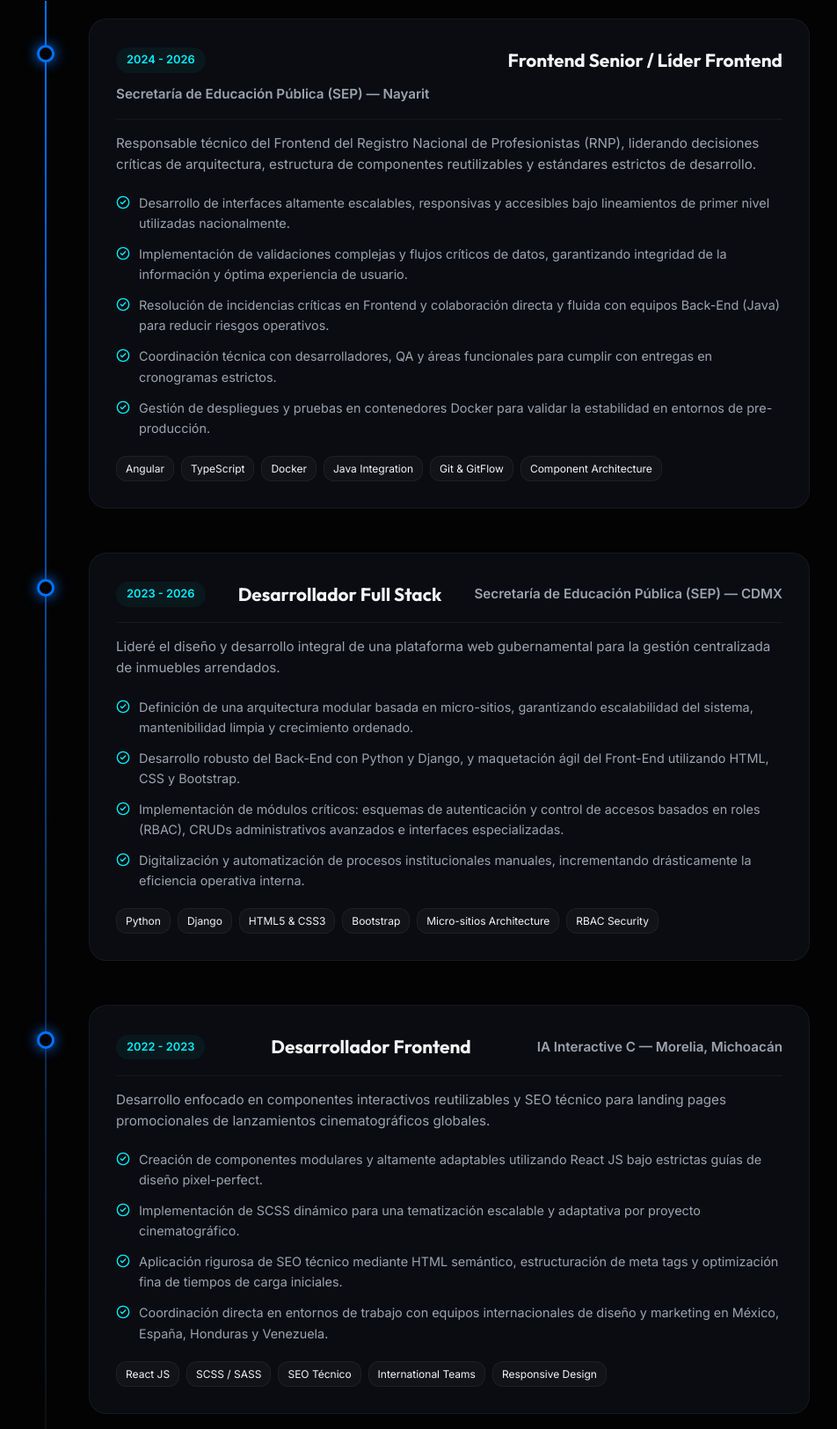
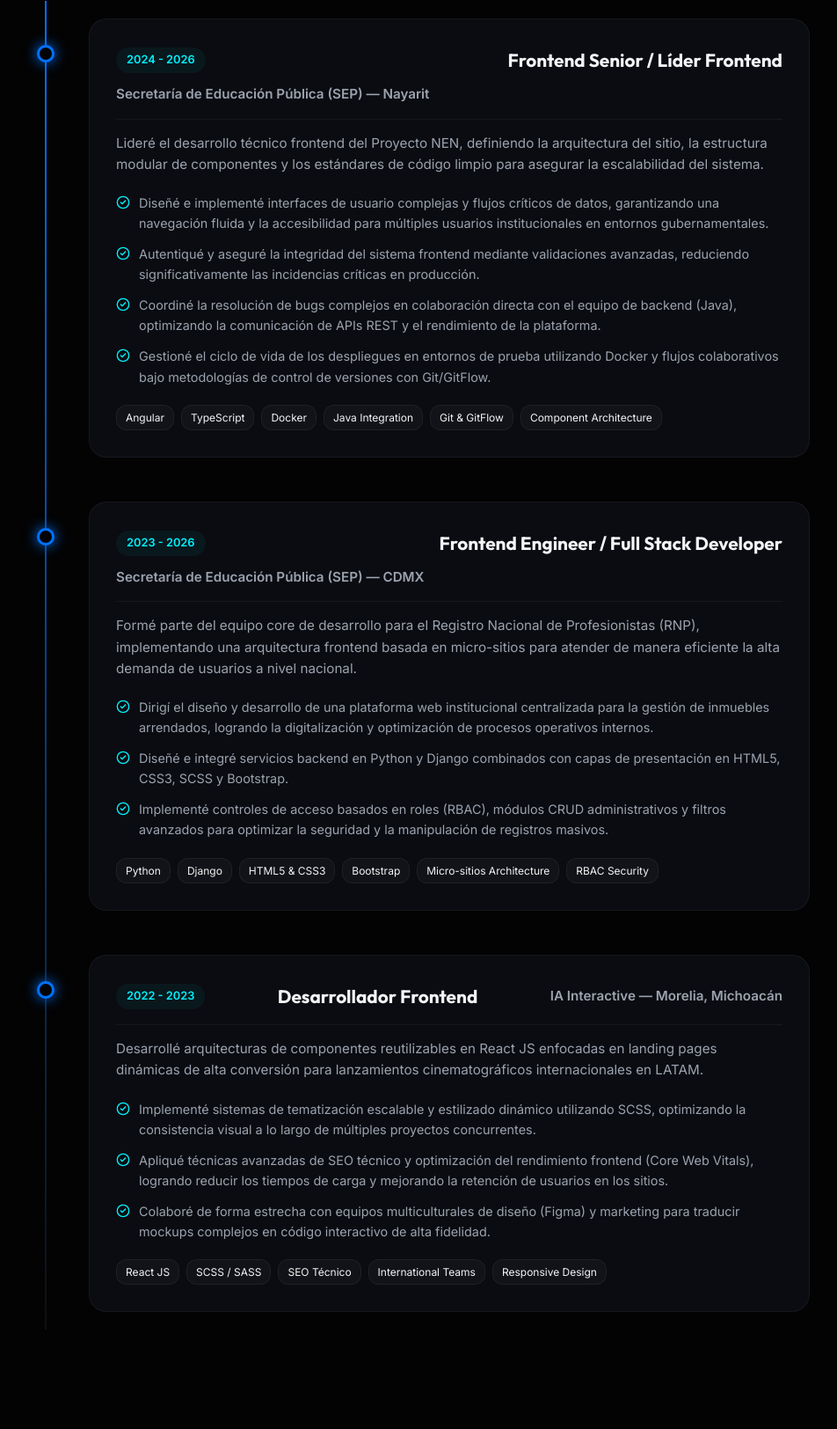
Before and after one commit to josephvc77/portafolio, a plain HTML site: page index.html in a window 1280 px wide. Shown: the part 2397-4021 px from the top of the page at 88% size, without its empty margins (169-1121 px from the left). Drawn offline with nearby package versions, Linux system fonts and the light colour scheme.

Commit message:
feat: update professional experience descriptions to match revised CV

```diff
--- a/index.html
+++ b/index.html
@@ -256,25 +256,13 @@
                             <span class="timeline-company">Secretaría de Educación Pública (SEP) — Nayarit</span>
                         </div>
                         <p class="timeline-desc">
-                            Responsable técnico del Frontend del Registro Nacional de Profesionistas (RNP), liderando
-                            decisiones críticas de arquitectura, estructura de componentes reutilizables y estándares
-                            estrictos de desarrollo.
+                            Lideré el desarrollo técnico frontend del Proyecto NEN, definiendo la arquitectura del sitio, la estructura modular de componentes y los estándares de código limpio para asegurar la escalabilidad del sistema.
                         </p>
                         <ul class="timeline-bullets">
-                            <li><i data-lucide="check-circle2" class="bullet-icon"></i> Desarrollo de interfaces
-                                altamente escalables, responsivas y accesibles bajo lineamientos de primer nivel
-                                utilizadas nacionalmente.</li>
-                            <li><i data-lucide="check-circle2" class="bullet-icon"></i> Implementación de validaciones
-                                complejas y flujos críticos de datos, garantizando integridad de la información y óptima
-                                experiencia de usuario.</li>
-                            <li><i data-lucide="check-circle2" class="bullet-icon"></i> Resolución de incidencias
-                                críticas en Frontend y colaboración directa y fluida con equipos Back-End (Java) para
-                                reducir riesgos operativos.</li>
-                            <li><i data-lucide="check-circle2" class="bullet-icon"></i> Coordinación técnica con
-                                desarrolladores, QA y áreas funcionales para cumplir con entregas en cronogramas
-                                estrictos.</li>
-                            <li><i data-lucide="check-circle2" class="bullet-icon"></i> Gestión de despliegues y pruebas
-                                en contenedores Docker para validar la estabilidad en entornos de pre-producción.</li>
+                            <li><i data-lucide="check-circle2" class="bullet-icon"></i> Diseñé e implementé interfaces de usuario complejas y flujos críticos de datos, garantizando una navegación fluida y la accesibilidad para múltiples usuarios institucionales en entornos gubernamentales.</li>
+                            <li><i data-lucide="check-circle2" class="bullet-icon"></i> Autentiqué y aseguré la integridad del sistema frontend mediante validaciones avanzadas, reduciendo significativamente las incidencias críticas en producción.</li>
+                            <li><i data-lucide="check-circle2" class="bullet-icon"></i> Coordiné la resolución de bugs complejos en colaboración directa con el equipo de backend (Java), optimizando la comunicación de APIs REST y el rendimiento de la plataforma.</li>
+                            <li><i data-lucide="check-circle2" class="bullet-icon"></i> Gestioné el ciclo de vida de los despliegues en entornos de prueba utilizando Docker y flujos colaborativos bajo metodologías de control de versiones con Git/GitFlow.</li>
                         </ul>
                         <div class="timeline-tags">
                             <span class="tech-tag">Angular</span>
@@ -293,26 +281,16 @@
                     <div class="timeline-content glass-card">
                         <div class="timeline-header">
                             <span class="timeline-period">2023 - 2026</span>
-                            <h4 class="timeline-role">Desarrollador Full Stack</h4>
+                            <h4 class="timeline-role">Frontend Engineer / Full Stack Developer</h4>
                             <span class="timeline-company">Secretaría de Educación Pública (SEP) — CDMX</span>
                         </div>
                         <p class="timeline-desc">
-                            Lideré el diseño y desarrollo integral de una plataforma web gubernamental para la gestión
-                            centralizada de inmuebles arrendados.
+                            Formé parte del equipo core de desarrollo para el Registro Nacional de Profesionistas (RNP), implementando una arquitectura frontend basada en micro-sitios para atender de manera eficiente la alta demanda de usuarios a nivel nacional.
                         </p>
                         <ul class="timeline-bullets">
-                            <li><i data-lucide="check-circle2" class="bullet-icon"></i> Definición de una arquitectura
-                                modular basada en micro-sitios, garantizando escalabilidad del sistema, mantenibilidad
-                                limpia y crecimiento ordenado.</li>
-                            <li><i data-lucide="check-circle2" class="bullet-icon"></i> Desarrollo robusto del Back-End
-                                con Python y Django, y maquetación ágil del Front-End utilizando HTML, CSS y Bootstrap.
-                            </li>
-                            <li><i data-lucide="check-circle2" class="bullet-icon"></i> Implementación de módulos
-                                críticos: esquemas de autenticación y control de accesos basados en roles (RBAC), CRUDs
-                                administrativos avanzados e interfaces especializadas.</li>
-                            <li><i data-lucide="check-circle2" class="bullet-icon"></i> Digitalización y automatización
-                                de procesos institucionales manuales, incrementando drásticamente la eficiencia
-                                operativa interna.</li>
+                            <li><i data-lucide="check-circle2" class="bullet-icon"></i> Dirigí el diseño y desarrollo de una plataforma web institucional centralizada para la gestión de inmuebles arrendados, logrando la digitalización y optimización de procesos operativos internos.</li>
+                            <li><i data-lucide="check-circle2" class="bullet-icon"></i> Diseñé e integré servicios backend en Python y Django combinados con capas de presentación en HTML5, CSS3, SCSS y Bootstrap.</li>
+                            <li><i data-lucide="check-circle2" class="bullet-icon"></i> Implementé controles de acceso basados en roles (RBAC), módulos CRUD administrativos y filtros avanzados para optimizar la seguridad y la manipulación de registros masivos.</li>
                         </ul>
                         <div class="timeline-tags">
                             <span class="tech-tag">Python</span>
@@ -332,24 +310,15 @@
                         <div class="timeline-header">
                             <span class="timeline-period">2022 - 2023</span>
                             <h4 class="timeline-role">Desarrollador Frontend</h4>
-                            <span class="timeline-company">IA Interactive C — Morelia, Michoacán</span>
+                            <span class="timeline-company">IA Interactive — Morelia, Michoacán</span>
                         </div>
                         <p class="timeline-desc">
-                            Desarrollo enfocado en componentes interactivos reutilizables y SEO técnico para landing
-                            pages promocionales de lanzamientos cinematográficos globales.
+                            Desarrollé arquitecturas de componentes reutilizables en React JS enfocadas en landing pages dinámicas de alta conversión para lanzamientos cinematográficos internacionales en LATAM.
                         </p>
                         <ul class="timeline-bullets">
-                            <li><i data-lucide="check-circle2" class="bullet-icon"></i> Creación de componentes
-                                modulares y altamente adaptables utilizando React JS bajo estrictas guías de diseño
-                                pixel-perfect.</li>
-                            <li><i data-lucide="check-circle2" class="bullet-icon"></i> Implementación de SCSS dinámico
-                                para una tematización escalable y adaptativa por proyecto cinematográfico.</li>
-                            <li><i data-lucide="check-circle2" class="bullet-icon"></i> Aplicación rigurosa de SEO
-                                técnico mediante HTML semántico, estructuración de meta tags y optimización fina de
-                                tiempos de carga iniciales.</li>
-                            <li><i data-lucide="check-circle2" class="bullet-icon"></i> Coordinación directa en entornos
-                                de trabajo con equipos internacionales de diseño y marketing en México, España, Honduras
-                                y Venezuela.</li>
+                            <li><i data-lucide="check-circle2" class="bullet-icon"></i> Implementé sistemas de tematización escalable y estilizado dinámico utilizando SCSS, optimizando la consistencia visual a lo largo de múltiples proyectos concurrentes.</li>
+                            <li><i data-lucide="check-circle2" class="bullet-icon"></i> Apliqué técnicas avanzadas de SEO técnico y optimización del rendimiento frontend (Core Web Vitals), logrando reducir los tiempos de carga y mejorando la retención de usuarios en los sitios.</li>
+                            <li><i data-lucide="check-circle2" class="bullet-icon"></i> Colaboré de forma estrecha con equipos multiculturales de diseño (Figma) y marketing para traducir mockups complejos en código interactivo de alta fidelidad.</li>
                         </ul>
                         <div class="timeline-tags">
                             <span class="tech-tag">React JS</span>
```
